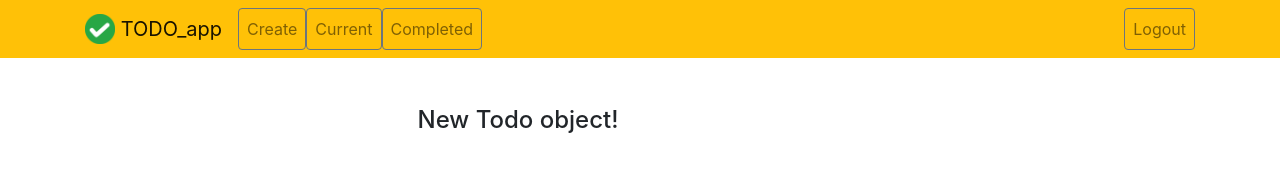
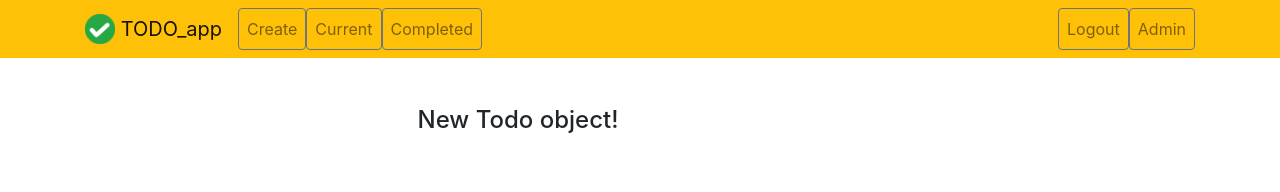
Before and after one commit to JaworskiAleksander/TODO_app, a Django app: page /create/ in a window 1280 px wide. Shown: the top 192 px of the page. Run offline with Django 3.2, Linux system fonts and the light colour scheme; the visitor is signed in with stand-in values (Sample User, id 1); some libraries are stand-ins or nearby versions.

Commit message:
added buton to log in as admin

```diff
--- a/TODO/templates/TODO/base.html
+++ b/TODO/templates/TODO/base.html
@@ -59,6 +59,9 @@
             <a class="nav-link btn btn-outline-secondary" href="{% url 'loginuser' %}">Login</a>
         </li>
     {% endif %}
+        <li class="nav-item">
+            <a class="nav-link btn btn-outline-secondary" href="{% url 'admin:index' %}">Admin</a>
+        </li>
 </ul>
 </div>
 </div>
```
